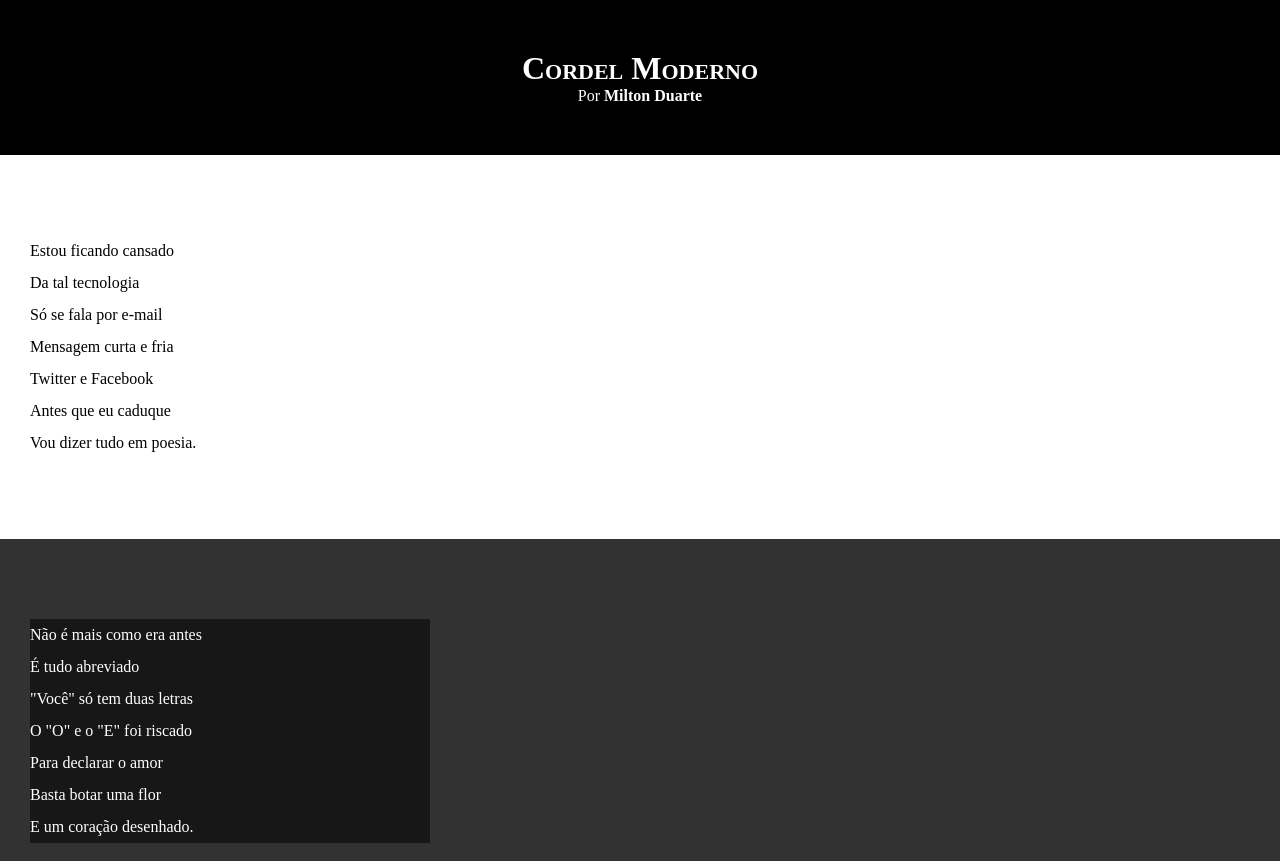
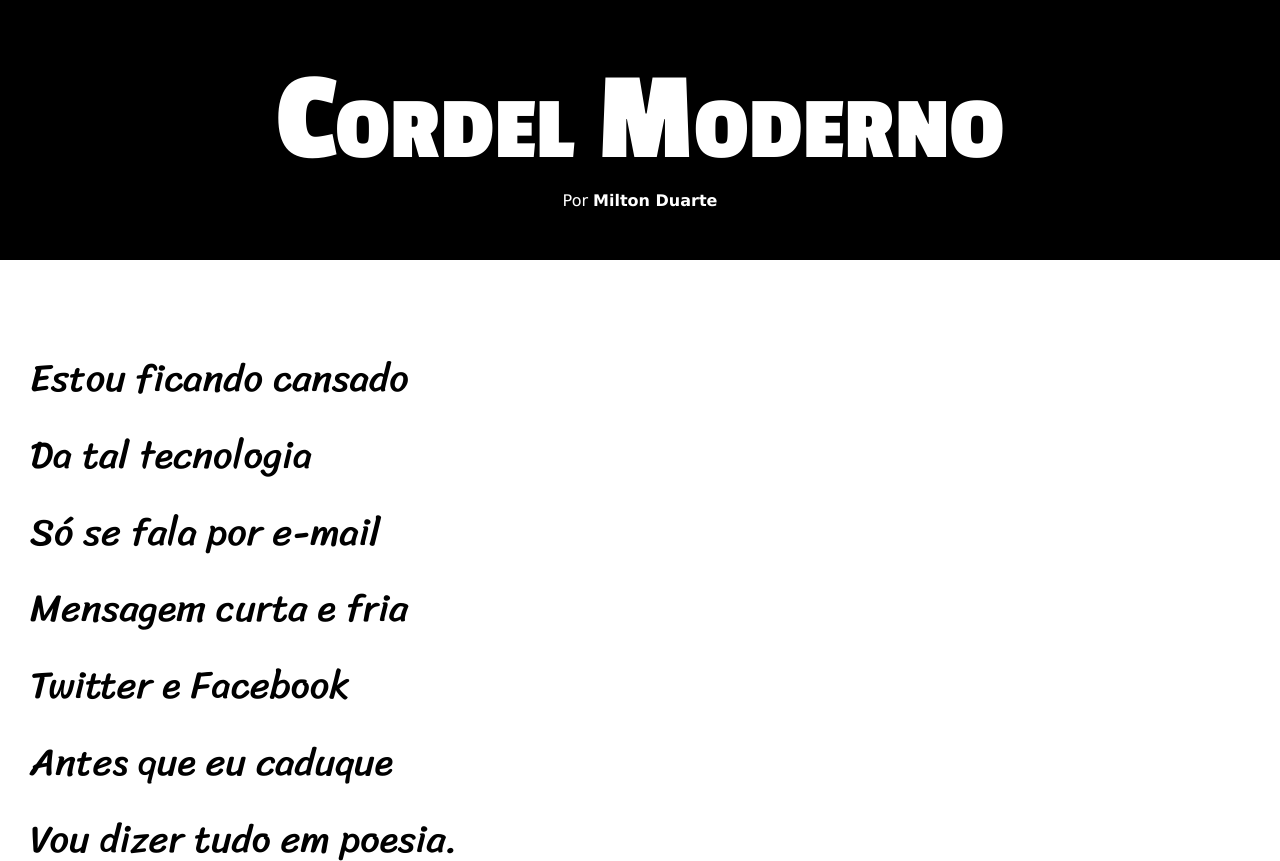
Before and after one commit to Weidson21/html-css, a plain HTML site: page exercicios/desafio05/index.html in a window 1280 px wide. Shown: the top 861 px of the page. Drawn offline with Linux system fonts and the light colour scheme.

Commit message:
Atualização do projeto

```diff
--- a/exercicios/desafio05/estilo/style.css
+++ b/exercicios/desafio05/estilo/style.css
@@ -1,24 +1,38 @@
 @charset "UTF-8";
 
+@import url('https://fonts.googleapis.com/css2?family=Passion+One:wght@400;700;900&display=swap');
+
+@import url('https://fonts.googleapis.com/css2?family=Sriracha&display=swap');
+
+:root{
+    --fonte1: Verdana, Geneva, Tahoma, sans-serif;
+    --fonte2: "Passion One", sans-serif;
+    --fonte3: "Sriracha", cursive;
+}
 *{
     margin: 0px;
     padding: 0px;
+    font-size: 1em;
 }
 
 html, body{
     min-height: 100vh;
     background-color: darkgray;
+    font-family: var(--fonte1);
 }
 
 header{
     background-color: black;
     color: white;
     text-align: center;
+
 }
 
 header > h1{
     padding-top: 50px;
    font-variant: small-caps;
+   font-family: var(--fonte2);
+   font-size: 10vw;
 }
 
 header > p{
@@ -40,6 +54,8 @@ section{
     padding-bottom: 10vh;
     line-height: 2em;
     padding-left: 30px;
+    font-family: var(--fonte3);
+    font-size: 3vw;
 }
 
 section.normal{
```
